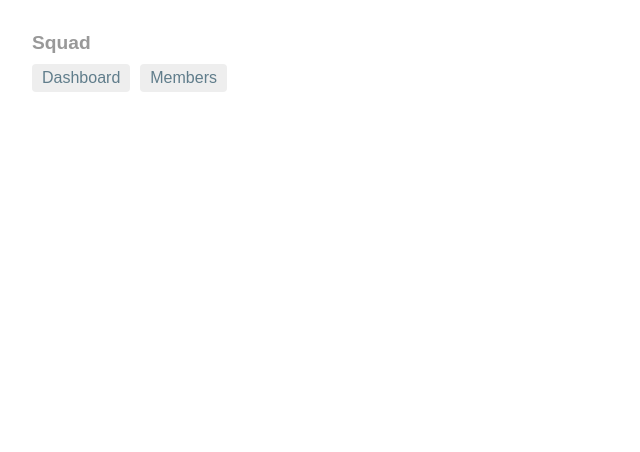
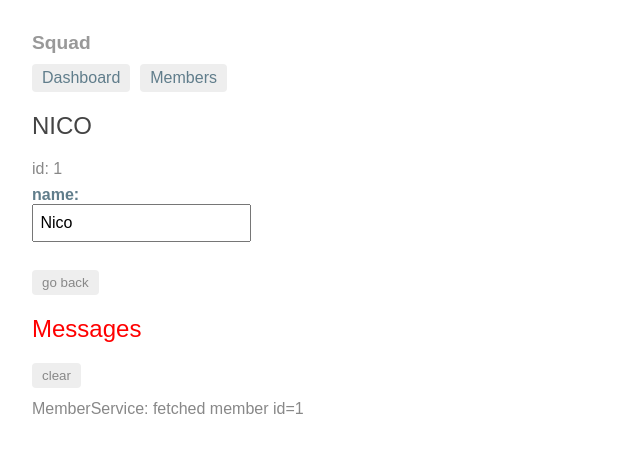
Before and after one commit to raosan/squad, an Angular app: page /detail/1 in a window 1280 px wide. Before the commit this address led to /. Shown: the top 452 px of the page, without its empty margins (0-640 px from the left). Built offline with nearby package versions, Linux system fonts and the light colour scheme.

Commit message:
routing member detail

```diff
--- a/src/app/app-routing.module.ts
+++ b/src/app/app-routing.module.ts
@@ -3,9 +3,11 @@ import { Routes, RouterModule } from '@angular/router';
 
 import { MembersComponent } from './members/members.component';
 import { DashboardComponent }   from './dashboard/dashboard.component';
+import { MemberDetailComponent } from './member-detail/member-detail.component';
 
 const routes: Routes = [
   { path: 'members', component: MembersComponent },
+  { path: 'detail/:id', component: MemberDetailComponent },
   { path: 'dashboard', component: DashboardComponent },
   { path: '', redirectTo: '/dashboard', pathMatch: 'full' },
 ];
--- a/src/app/dashboard/dashboard.component.html
+++ b/src/app/dashboard/dashboard.component.html
@@ -1,6 +1,9 @@
 <h3>Top Members</h3>
 <div class="grid grid-pad">
-  <a *ngFor="let member of members" class="col-1-4">
+  <a
+  	*ngFor="let member of members"
+  	class="col-1-4"
+  	routerLink="/detail/{{member.id}}">
     <div class="module hero">
       <h4>{{member.name}}</h4>
     </div>
--- a/src/app/member-detail/member-detail.component.css
+++ b/src/app/member-detail/member-detail.component.css
@@ -0,0 +1,31 @@
+/* HeroDetailComponent's private CSS styles */
+label {
+  display: inline-block;
+  width: 3em;
+  margin: .5em 0;
+  color: #607D8B;
+  font-weight: bold;
+}
+input {
+  height: 2em;
+  font-size: 1em;
+  padding-left: .4em;
+}
+button {
+  margin-top: 20px;
+  font-family: Arial;
+  background-color: #eee;
+  border: none;
+  padding: 5px 10px;
+  border-radius: 4px;
+  cursor: pointer;
+  cursor: hand;
+}
+button:hover {
+  background-color: #cfd8dc;
+}
+button:disabled {
+  background-color: #eee;
+  color: #ccc;
+  cursor: auto;
+}
--- a/src/app/member-detail/member-detail.component.html
+++ b/src/app/member-detail/member-detail.component.html
@@ -7,3 +7,5 @@
 	  </label>
 	</div>
 </div>
+
+<button (click)="goBack()">go back</button>
--- a/src/app/member-detail/member-detail.component.ts
+++ b/src/app/member-detail/member-detail.component.ts
@@ -1,5 +1,9 @@
 import { Component, OnInit, Input } from '@angular/core';
 import { Member }  from '../member';
+import { ActivatedRoute } from '@angular/router';
+import { Location } from '@angular/common';
+
+import { MemberService }  from '../member.service';
 
 @Component({
   selector: 'app-member-detail',
@@ -11,9 +15,24 @@ export class MemberDetailComponent implements OnInit {
 
 	@Input() member: Member;
 
-  constructor() { }
+  constructor(
+  	private route: ActivatedRoute,
+	  private memberService: MemberService,
+	  private location: Location
+  ) { }
 
-  ngOnInit() {
+  ngOnInit() : void {
+  	this.getMember();
+  }
+
+  getMember(): void {
+    const id = +this.route.snapshot.paramMap.get('id');
+    this.memberService.getMember(id)
+      .subscribe(member => this.member = member);
+  }
+
+  goBack(): void {
+    this.location.back();
   }
 
 }
--- a/src/app/member.service.ts
+++ b/src/app/member.service.ts
@@ -13,7 +13,13 @@ export class MemberService {
 
   getMembers(): Observable<Member[]> {
   	// TODO: send the message _after_ fetching the heroes
-  	this.messageService.add('HeroService: fetched heroes');
+  	this.messageService.add('MemberService: fetched members');
     return of(Members);
   }
+
+  getMember(id: number): Observable<Member> {
+    // TODO: send the message _after_ fetching the hero
+    this.messageService.add(`MemberService: fetched member id=${id}`);
+    return of(Members.find(member => member.id === id));
+  }
 }
--- a/src/app/members/members.component.css
+++ b/src/app/members/members.component.css
@@ -1,8 +1,4 @@
 /* HeroesComponent's private CSS styles */
-.selected {
-  background-color: #CFD8DC !important;
-  color: white;
-}
 .heroes {
   margin: 0 0 2em 0;
   list-style-type: none;
@@ -10,28 +6,33 @@
   width: 15em;
 }
 .heroes li {
+  position: relative;
   cursor: pointer;
-  position: relative;
-  left: 0;
   background-color: #EEE;
   margin: .5em;
   padding: .3em 0;
   height: 1.6em;
   border-radius: 4px;
 }
-.heroes li.selected:hover {
-  background-color: #BBD8DC !important;
-  color: white;
-}
+
 .heroes li:hover {
   color: #607D8B;
   background-color: #DDD;
   left: .1em;
 }
-.heroes .text {
+
+.heroes a {
+  color: #888;
+  text-decoration: none;
   position: relative;
-  top: -3px;
+  display: block;
+  width: 250px;
 }
+
+.heroes a:hover {
+  color:#607D8B;
+}
+
 .heroes .badge {
   display: inline-block;
   font-size: small;
@@ -43,6 +44,8 @@
   left: -1px;
   top: -4px;
   height: 1.8em;
+  min-width: 16px;
+  text-align: right;
   margin-right: .8em;
   border-radius: 4px 0 0 4px;
 }
--- a/src/app/members/members.component.html
+++ b/src/app/members/members.component.html
@@ -1,11 +1,8 @@
-<app-member-detail [member]="selectedMember"></app-member-detail>
-
 <h2>Members</h2>
 <ul class="heroes">
-  <li
-  	*ngFor="let member of members"
-  	(click)="onSelect(member)"
-  	[class.selected]="member === selectedMember">
-    <span class="badge">{{member.id}}</span> {{member.name}}
+  <li *ngFor="let member of members">
+  	<a routerLink="/detail/{{member.id}}">
+      <span class="badge">{{member.id}}</span> {{member.name}}
+    </a>
   </li>
 </ul>
--- a/src/app/members/members.component.ts
+++ b/src/app/members/members.component.ts
@@ -8,8 +8,6 @@ import { MemberService } from '../member.service';
   styleUrls: ['./members.component.css']
 })
 export class MembersComponent implements OnInit {
-
-  selectedMember: Member;
   members: Member[];
 
   constructor(private memberService: MemberService) { }
@@ -18,10 +16,6 @@ export class MembersComponent implements OnInit {
     this.getMembers();
   }
 
-  onSelect(member: Member): void {
-    this.selectedMember = member;
-  }
-
   getMembers(): void {
     this.memberService.getMembers()
         .subscribe(members => this.members = members);
```
